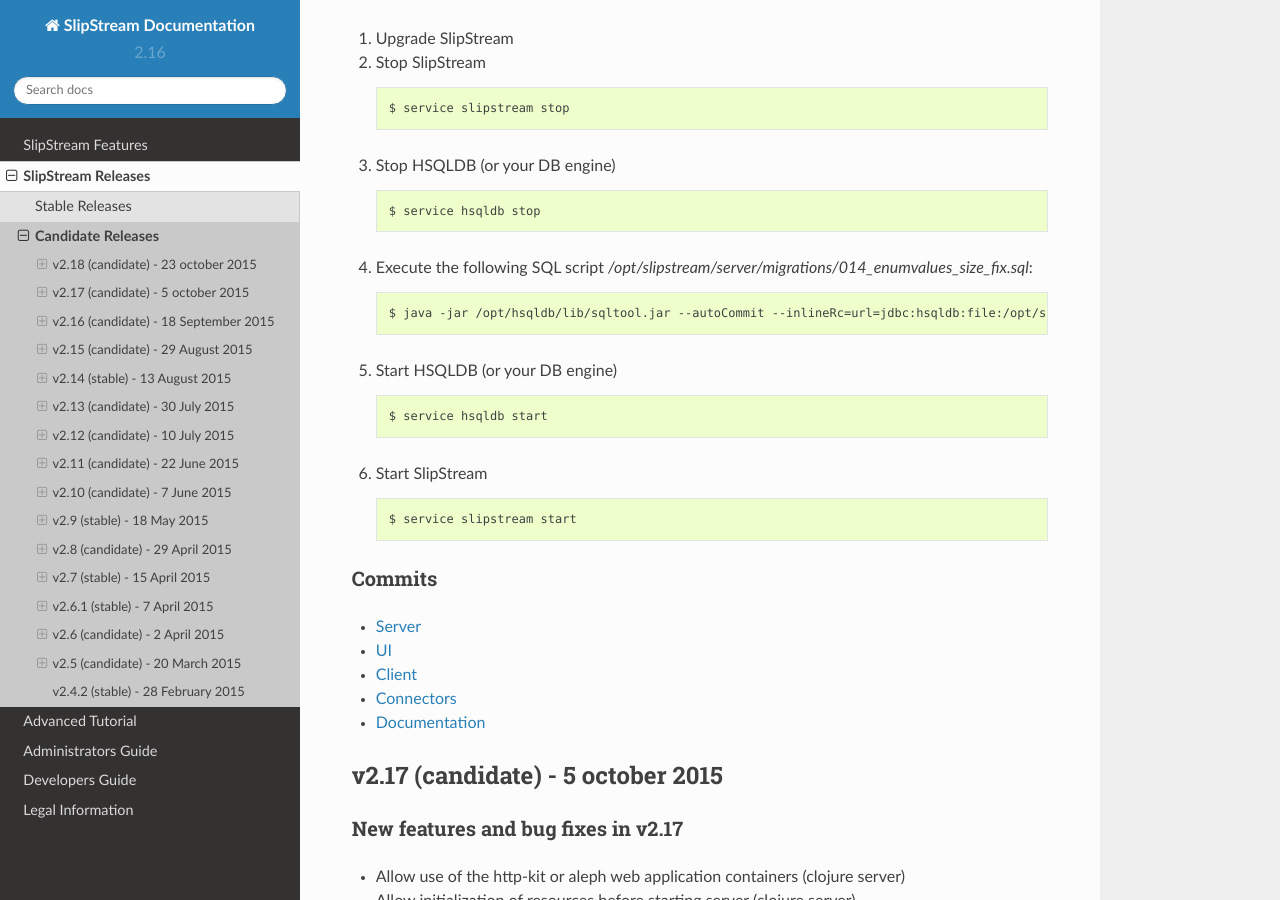
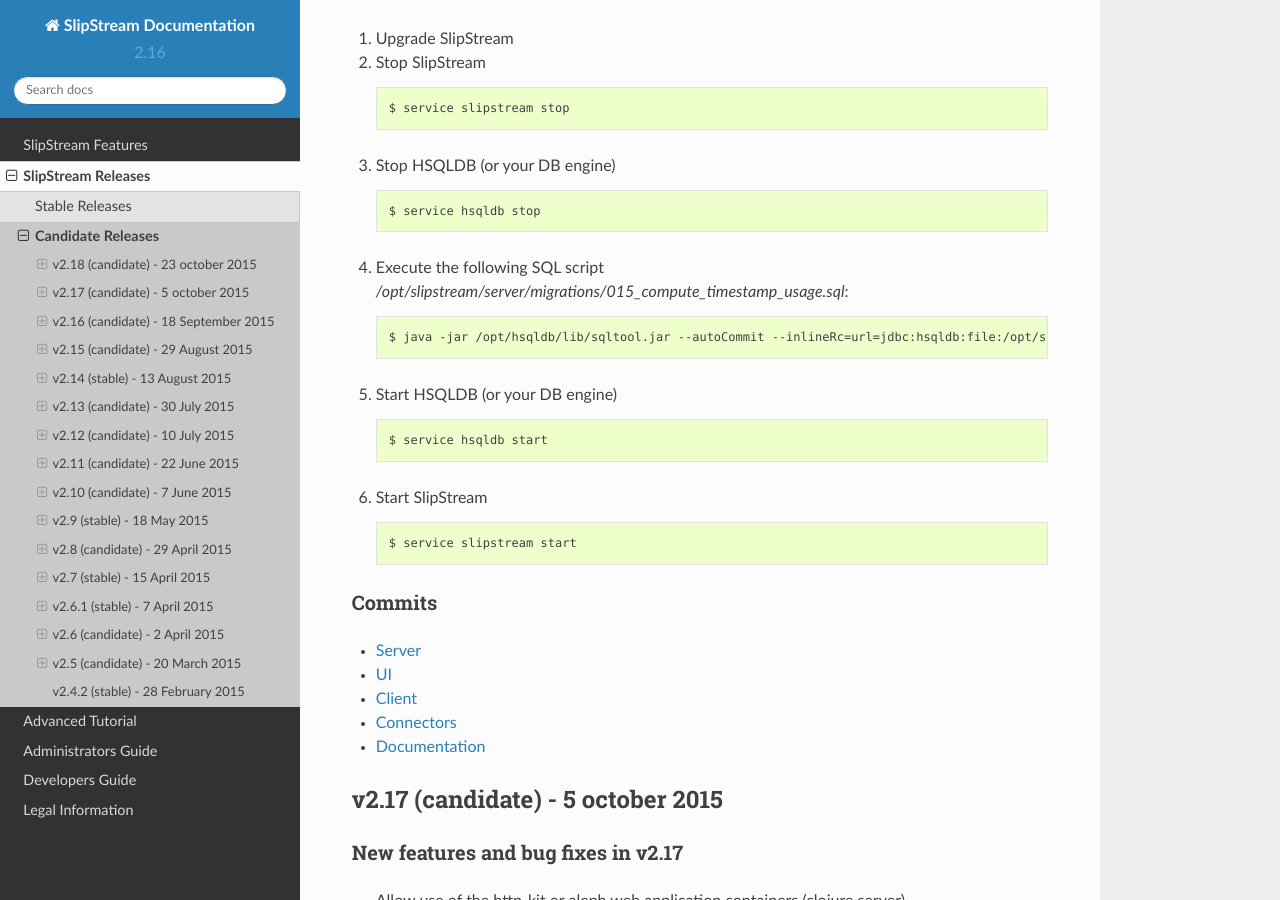
Before and after one commit to slipstream/SlipStreamDocumentation, a Sphinx documentation site: the page built from docs/release_notes/candidate_releases.rst, in a window 1280 px wide and 900 px high, scrolled down 673 px. Built offline with Sphinx 7.4.7 and the Read the Docs theme 2.0.0, drawn with Linux system fonts in a browser that asks for light colours.

Commit message:
Add ssclj migration

```diff
--- a/docs/release_notes/candidate_releases.rst
+++ b/docs/release_notes/candidate_releases.rst
@@ -43,11 +43,11 @@
        $ service hsqldb stop
 
 4. Execute the following SQL script
-   */opt/slipstream/server/migrations/014\_enumvalues\_size\_fix.sql*:
+   */opt/slipstream/server/migrations/015_compute_timestamp_usage.sql*:
 
    ::
 
-       $ java -jar /opt/hsqldb/lib/sqltool.jar --autoCommit --inlineRc=url=jdbc:hsqldb:file:/opt/slipstream/SlipStreamDB/slipstreamdb,user=sa,password= /opt/slipstream/server/migrations/014_enumvalues_size_fix.sql
+       $ java -jar /opt/hsqldb/lib/sqltool.jar --autoCommit --inlineRc=url=jdbc:hsqldb:file:/opt/slipstream/SlipStreamDB/sscljdb,user=sa,password= /opt/slipstream/server/migrations/015_compute_timestamp_usage.sql
 
 5. Start HSQLDB (or your DB engine)
 
```
